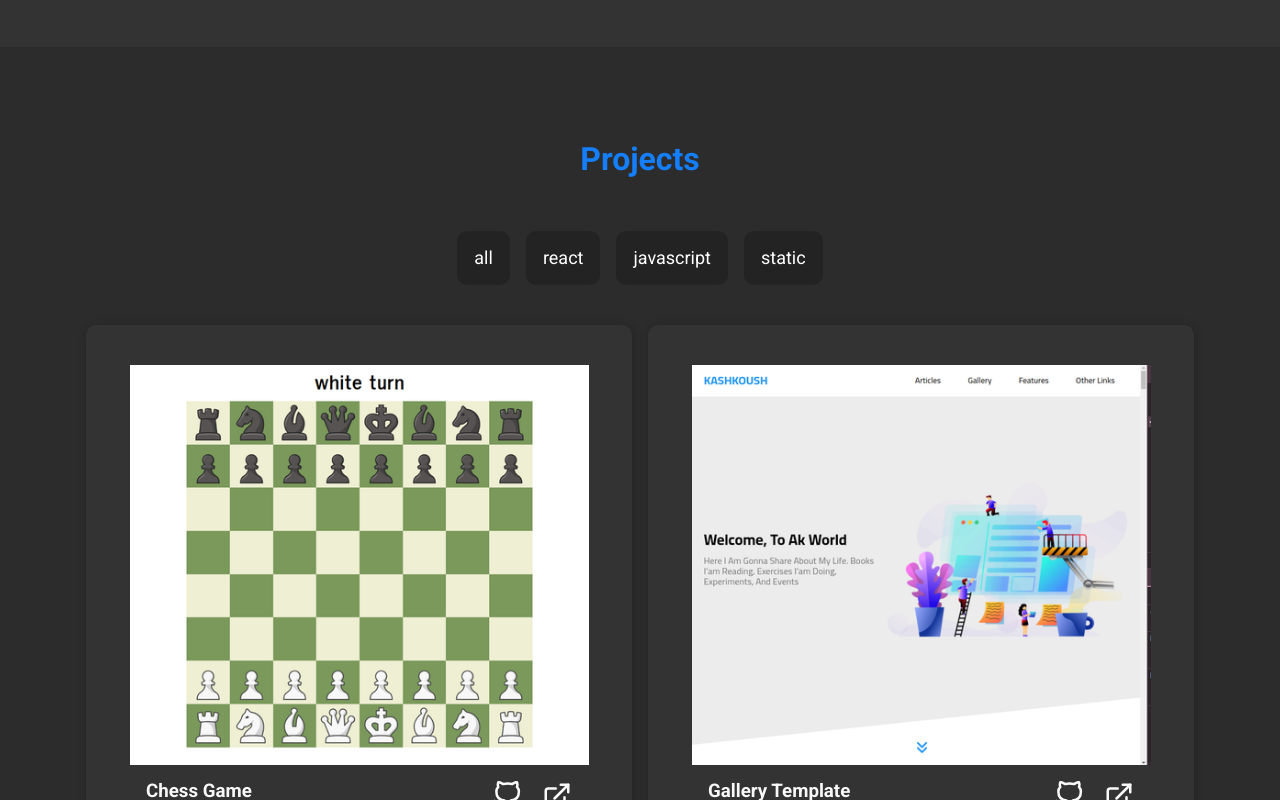
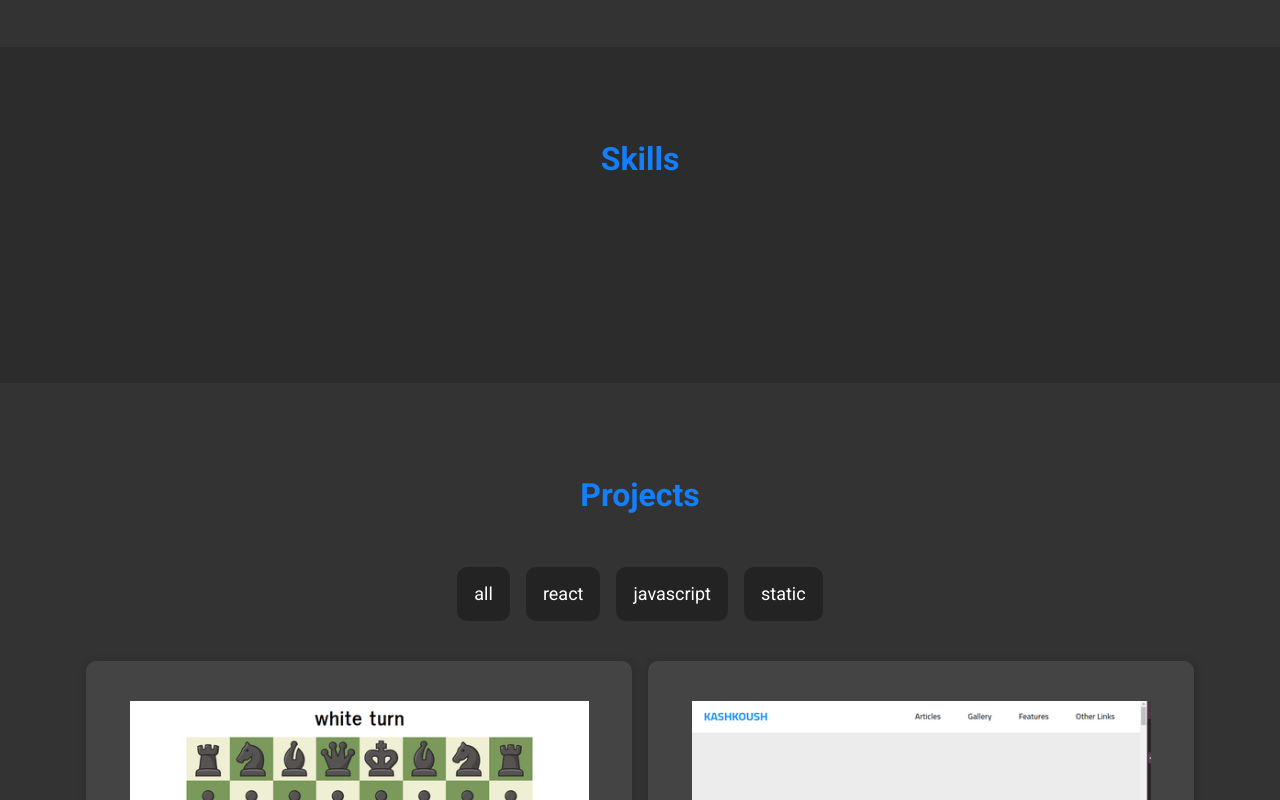
Before and after one commit to ahmad-kashkoush/portfollio, a React (Vite) app: page / in a window 1280 px wide. Shown: the part 3120-3920 px from the top of the page. Built offline with nearby package versions, Linux system fonts and the light colour scheme; a web font is replaced by a local one.

Commit message:
feat: add Skills section boiler Plate

```diff
--- a/src/App.jsx
+++ b/src/App.jsx
@@ -7,6 +7,7 @@ import Contact from "./components/Contact";
 import Footer from "./components/Footer";
 import { useState } from "react";
 import { ThemeSwitcher } from "./ThemeSwitcher";
+import Skills from "./components/Skills";
 
 function App() {
   const [theme, setTheme] = useState("dark");
@@ -20,6 +21,7 @@ function App() {
       <main>
         <Hero />
         <AboutMe />
+        <Skills />
         <Projects />
         <Contact />
         <Footer />
--- /dev/null
+++ b/src/components/Skills.jsx
@@ -0,0 +1,21 @@
+import React from "react";
+import { useAnimateSides } from "../hooks/useAnimateNav";
+
+function Skills() {
+  const { visible, containerRef, visibleRef } = useAnimateSides();
+  return (
+    <section ref={containerRef} id="skills" className="skills">
+      <div className="container projects-container">
+        <h2
+          className={`left-translate ${
+            visible || visibleRef.current ? "get-from-side" : ""
+          }`}
+        >
+          Skills{" "}
+        </h2>
+      </div>
+    </section>
+  );
+}
+
+export default Skills;
--- a/src/styles/layout/_about.scss
+++ b/src/styles/layout/_about.scss
@@ -16,7 +16,8 @@ section > .container {
 }
 .about h2,
 .projects h2,
-.contact h2 {
+.contact h2,
+.skills h2 {
   font-size: 2rem;
   margin-bottom: 2rem;
   text-align: center;
--- a/src/styles/layout/_contact.scss
+++ b/src/styles/layout/_contact.scss
@@ -1,5 +1,5 @@
 .contact {
-  background-color: var(--bg-secondary);
+  background-color: var(--bg-primary);
   padding-bottom: 5rem;
 }
 // send Message
--- a/src/styles/layout/_index.scss
+++ b/src/styles/layout/_index.scss
@@ -1,6 +1,7 @@
 @forward "./header";
 @forward "./hero";
 @forward "./about";
+@forward "./skills";
 @forward "./projects";
 @forward "./contact";
 @forward "./footer";
--- a/src/styles/layout/_projects.scss
+++ b/src/styles/layout/_projects.scss
@@ -1,6 +1,6 @@
 @use "src/styles/base" as *;
 .projects {
-  background-color: var(--bg-primary);
+  background-color: var(--bg-secondary);
 }
 // Projects Gallery
 .projects-gallery {
@@ -20,7 +20,7 @@
 
 .project-card,
 .project-card > * {
-  background-color: var(--bg-secondary);
+  background-color: #444;
   color: var(--color-primary);
 }
 .project-img-wrapper {
--- /dev/null
+++ b/src/styles/layout/_skills.scss
@@ -0,0 +1,4 @@
+.skills {
+  background-color: var(--bg-primary);
+  padding-bottom: 5rem;
+}
```
